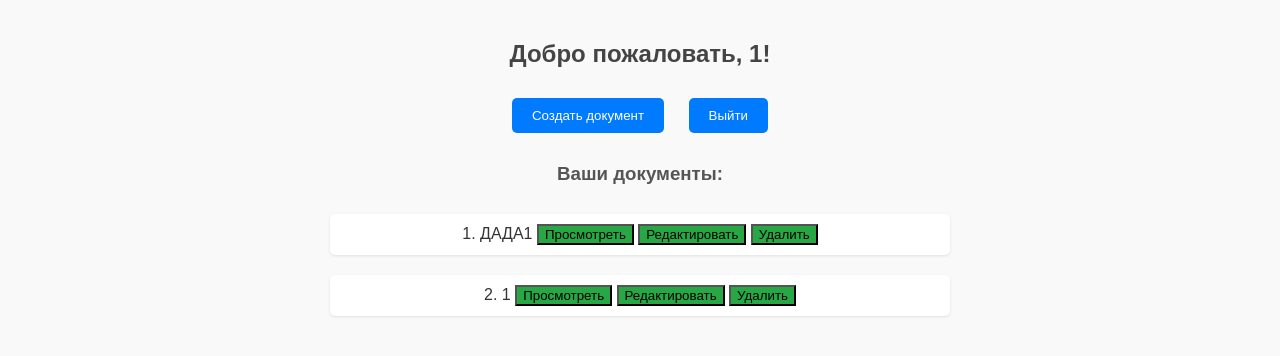
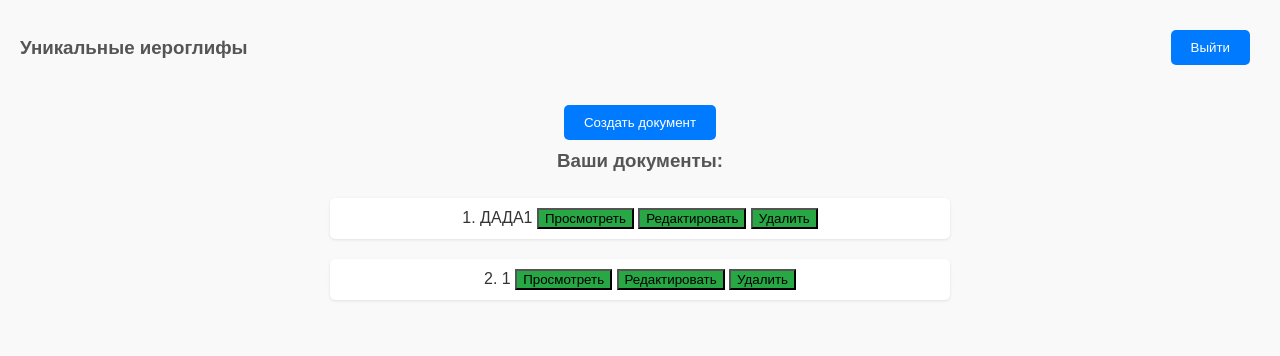
Before and after one commit to Vitya07/chinese_mine_work, a Flask app: page / in a window 1280 px wide. Shown: the top 356 px of the page. Run offline with Flask 3, Linux system fonts and the light colour scheme; a user stored in the database is signed in; data comes from the database, SQL or seed files in the repository.

Commit message:
Update home.html

```diff
--- a/templates/home.html
+++ b/templates/home.html
@@ -17,7 +17,7 @@
             color: #444; /* Цвет заголовка */
         }
         h3 {
-            margin-top: 20px;
+            margin: 0; /* Убираем отступы сверху и снизу */
             color: #555; /* Цвет подзаголовка */
         }
         .button {
@@ -53,6 +53,18 @@
             border-radius: 5px; /* Закругленные углы */
             display: inline-block; /* Визуальное представление в строку */
             width: calc(50% - 20px); /* Две колонки */
+        }
+        /* Стили для заголовка и кнопки выхода */
+        .header {
+            display: flex;
+            justify-content: space-between; /* Распределяем пространство между элементами */
+            align-items: center; /* Центрируем по вертикали */
+            margin-bottom: 20px; /* Отступ снизу */
+        }
+        /* Стили для контейнера с заголовком */
+        .header-title {
+            display: flex;
+            align-items: center; /* Центрируем заголовок по вертикали */
         }
         /* Стили для окна подтверждения удаления */
         #confirmDeleteModal {
@@ -95,10 +107,16 @@
     </script>
 </head>
 <body>
-    <h2>Добро пожаловать, {{ current_user.username }}!</h2>
+
+    <div class="header">
+        <div class="header-title">
+            <h3>Уникальные иероглифы</h3>
+        </div>
+        <button class="button" onclick="window.location.href='{{ url_for('logout') }}'">Выйти</button>
+    </div>
+
 
     <button class="button" onclick="window.location.href='{{ url_for('create_document') }}'">Создать документ</button>
-    <button class="button" onclick="window.location.href='{{ url_for('logout') }}'">Выйти</button>
 
     <h3>Ваши документы:</h3>
     <ul>
```
